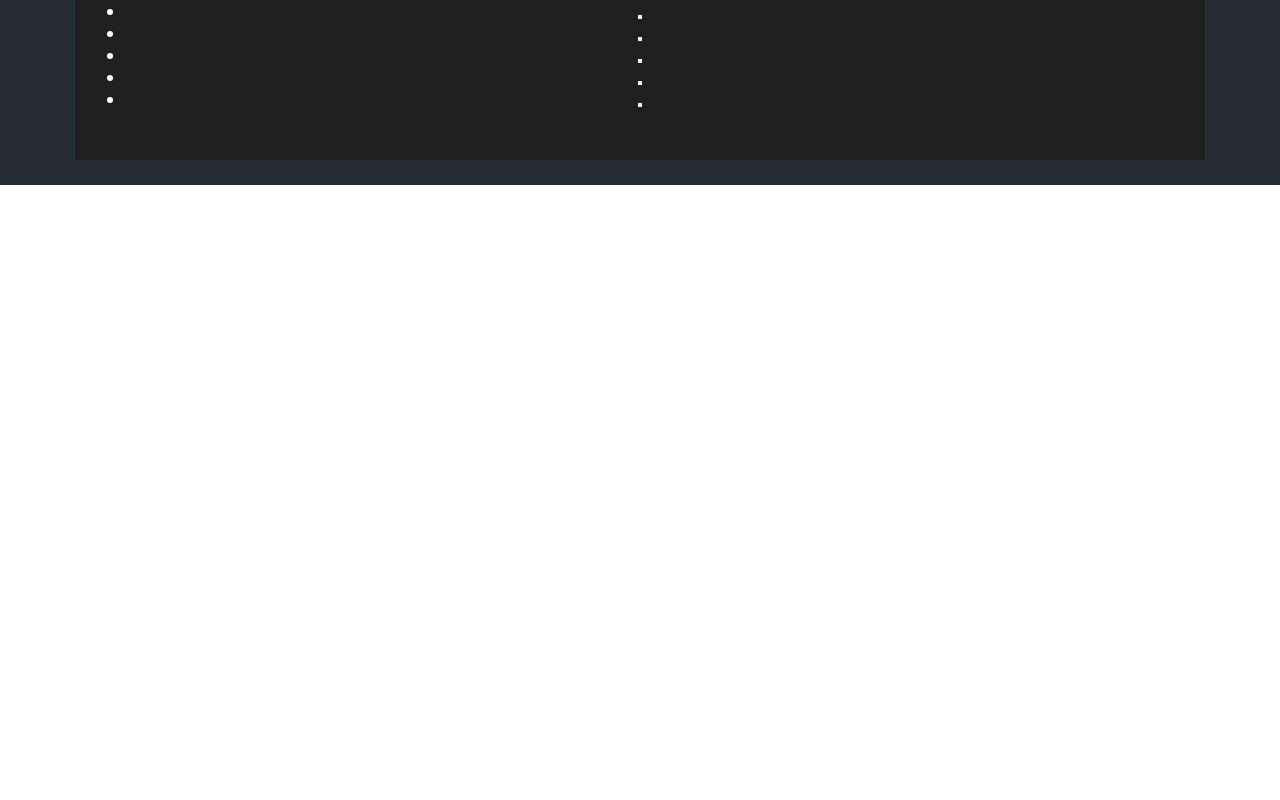
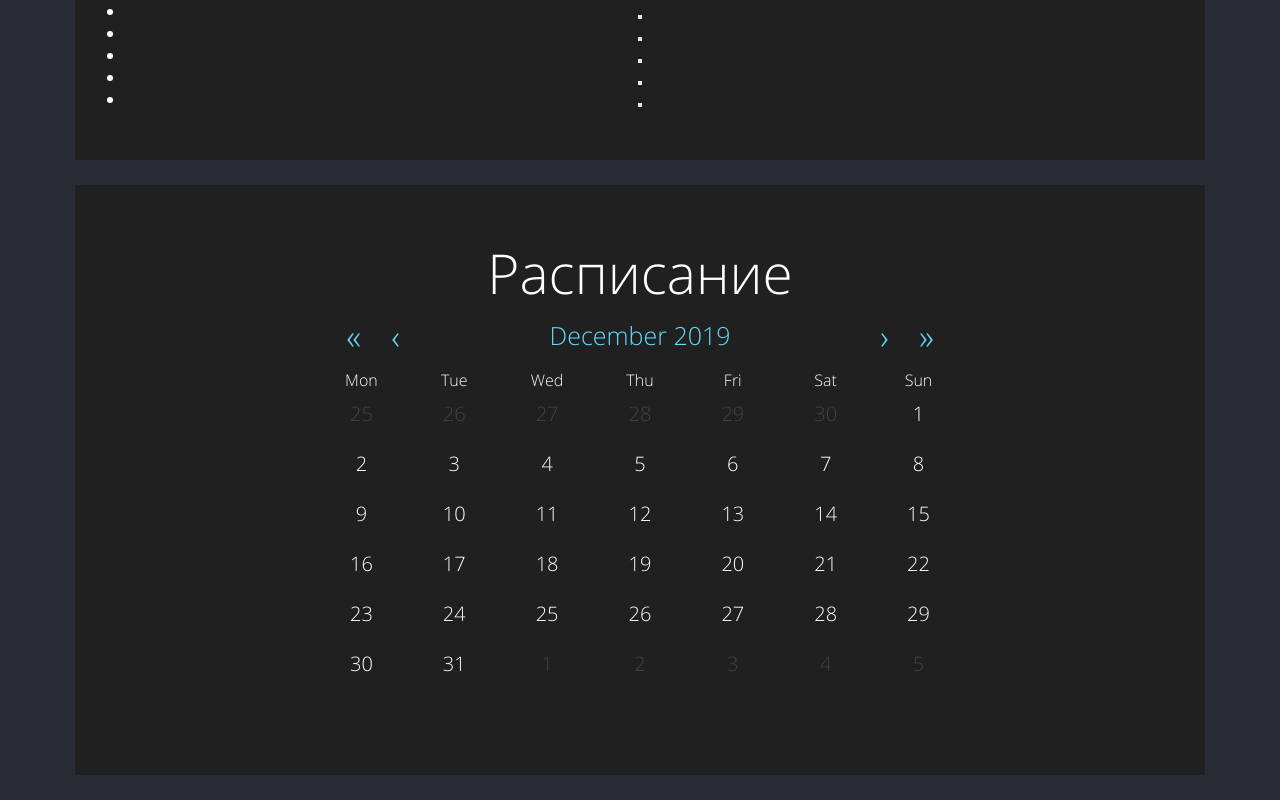
Before and after one commit to DzmitrySakalouski/petrov, a React (Create React App) app: page / in a window 1280 px wide. Shown: the part 9482-10282 px from the top of the page. Before the commit the page ends 9667 px from the top, so only its background shows below. Built offline with nearby package versions, Linux system fonts and the light colour scheme.

Commit message:
add calendar

```diff
--- a/package.json
+++ b/package.json
@@ -6,12 +6,14 @@
     "@fortawesome/fontawesome-svg-core": "^1.2.26",
     "@fortawesome/free-solid-svg-icons": "^5.12.0",
     "@fortawesome/react-fontawesome": "^0.1.8",
+    "@lls/react-light-calendar": "^2.0.7",
     "@testing-library/jest-dom": "^4.2.4",
     "@testing-library/react": "^9.3.2",
     "@testing-library/user-event": "^7.1.2",
     "node-sass": "^4.13.0",
     "pure-react-carousel": "^1.24.1",
     "react": "^16.12.0",
+    "react-calendar": "^2.19.2",
     "react-dom": "^16.12.0",
     "react-scripts": "3.3.0",
     "react-slideshow-image": "^1.3.3",
--- a/src/App.css
+++ b/src/App.css
@@ -249,7 +249,7 @@
   color: #61DAFB;
 }
 
-.gallery {
+.row {
   padding: 50px;
   background-color: #202020;
 
@@ -259,3 +259,7 @@
 .margin-bottom-normal {
   margin-bottom: 25px;
 }
+
+.rlc-calendar {
+  color: #61DAFB;
+}
--- a/src/App.js
+++ b/src/App.js
@@ -18,6 +18,7 @@ import img8 from './assets/img8.jpg'
 import img9 from './assets/img9.jpg'
 import img10 from './assets/img10.jpg'
 
+import { CalendarComponent } from './components/Calendar/calendar';
 
 const slideImages = [
   img1,
@@ -142,7 +143,7 @@ function App() {
           </div>
         </div>
 
-        <div className="gallery">
+        <div className="row">
           <div className="gallery-title margin-bottom-normal">
             <span className="type-large margin-bottom-normal">Галерея</span>
           </div>
@@ -161,6 +162,13 @@ function App() {
             </Slide>
           </div>
         </div>
+
+        <div className="row">
+          <div className="margin-bottom-normal">
+            <span className="type-large margin-bottom-normal">Расписание</span>
+            <CalendarComponent />
+          </div>
+        </div>
       </main>
     </div>
   );
--- /dev/null
+++ b/src/components/Calendar/calendar.js
@@ -0,0 +1,27 @@
+import React from 'react';
+import Calendar from 'react-calendar/dist/entry.nostyle';
+import './styles.scss';
+
+export const CalendarComponent = ({ classes }) => {
+    const [date, setDate] = React.useState(new Date());
+    const [dates, setDates] = React.useState([])
+    const onChange = date => setDate(date);
+
+//     const onClickDay = date => {
+//     // if day is already clicked, remove it from state
+//     if (dateAlreadyClicked(dates, date)) setDates(datesExcept(dates, date))
+//     else setDates([...dates, date])
+//   }
+
+//   const tileClassName = ({ date }) => {
+//     const classNames = [classes.dayTile]
+//     // give active days a special class
+//     if (dateAlreadyClicked(dates, date)) return [classes.activeDay, ...classNames]
+//     return classNames
+
+    return (
+        <div>
+            <Calendar activeStartDate={new Date()} value={[new Date(2019, 11, 1), new Date(2019, 11, 2)]} className="react-calendar-custom " onChange={onChange} />
+        </div>
+    )
+}
--- /dev/null
+++ b/src/components/Calendar/styles.scss
@@ -0,0 +1,76 @@
+.react-calendar-custom {
+    display: flex;
+    align-items: center;
+    flex-direction: column;
+    .react-calendar__navigation {
+        height: 50px;
+        // display: flex;
+        // justify-content: space-between;
+        button.react-calendar__navigation__label {
+            width: 450px;
+            background-color: transparent;
+            border: none;
+            color: #61DAFB;
+            font-family: 'Open Sans';
+            font-size: 25px;
+            flex-grow: 0 !important;
+        }
+
+        button.react-calendar__navigation__arrow {
+            background-color: transparent;
+            border: none;
+            color: #61DAFB;
+            font-size: 35px;
+            padding: 0 15px;
+        }
+
+        .react-calendar__navigation__prev2-button {
+            // flex-grow: 1;
+            flex-basis: 0;
+        }
+    }
+
+    .react-calendar__viewContainer {
+        width: 650px;
+
+        .react-calendar__month-view__days > button.react-calendar__tile.react-calendar__month-view__days__day--neighboringMonth {
+            abbr {
+                color: rgb(62, 69, 71);
+            }
+
+        }
+
+        .react-calendar__month-view__days > button.react-calendar__tile.react-calendar__month-view__days__day, button.react-calendar__tile.react-calendar__month-view__days__day--weekend {
+            height: 50px;
+
+            background-color: transparent;
+            color: white;
+            border: none;
+            font-size: 20px;
+            display: flex;
+            justify-content: center;
+            align-items: center;
+
+            abbr {
+                display: block;
+                height: 100%;
+                width: 100%
+            }
+        }
+
+        .react-calendar__month-view__weekdays {
+            height: 40px;
+            color: white;
+
+            .react-calendar__month-view__weekdays__weekday {
+                display: flex;
+                justify-content: center;
+                align-items: center;
+            }
+
+            abbr {
+                text-decoration: none !important;
+            }
+        }
+    }
+}
```
Also changed, not shown: 1 other file (tests, documents, lock files or other folders).
